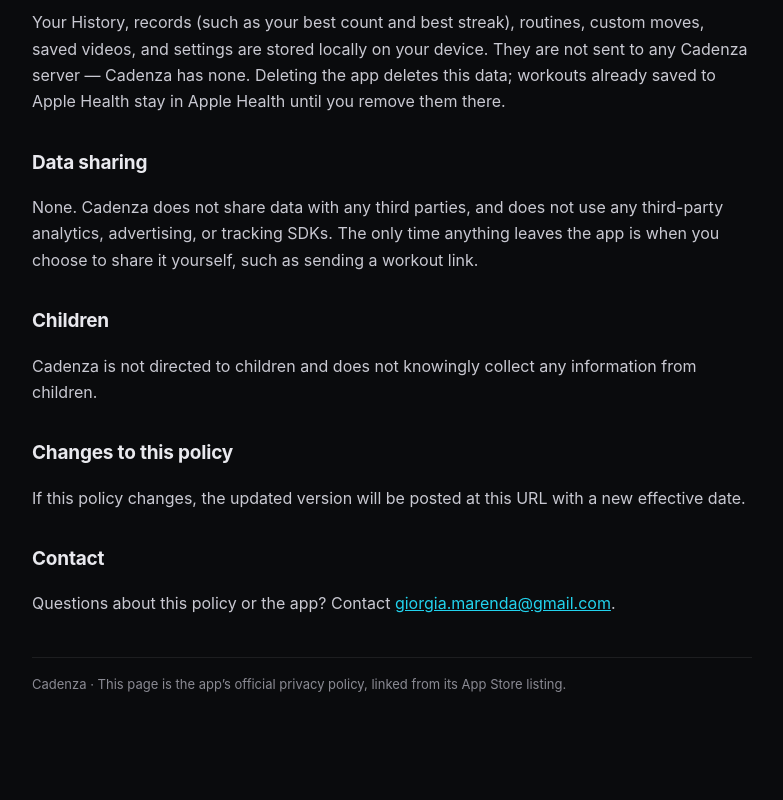
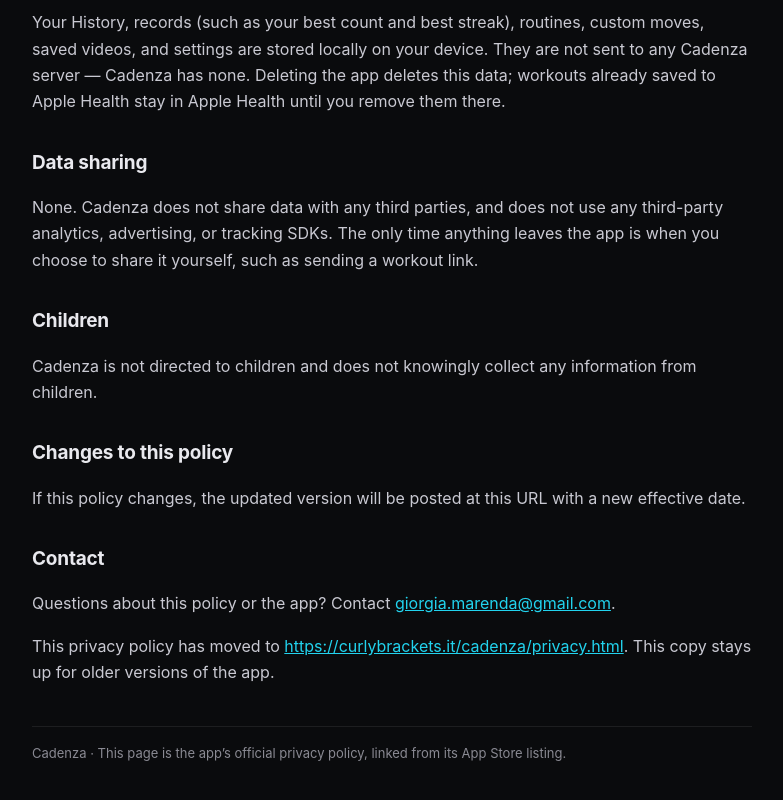
Before and after one commit to giorgia/cadenza-privacy, a plain HTML site: page index.html in a window 1280 px wide. Shown: the part 2471-3271 px from the top of the page, without its empty margins (248-1031 px from the left). Before the commit the page ends 3206 px from the top, so only its background shows below. Drawn offline with Linux system fonts and the light colour scheme.

Commit message:
Point the privacy and support pages to curlybrackets.it
Add a canonical link and a "moved" note. The pages keep their content and
stay live for Cadenza 3.1.0 and earlier.

Co-Authored-By: Claude Opus 5.5 <noreply@anthropic.com>

```diff
--- a/index.html
+++ b/index.html
@@ -4,6 +4,7 @@
 <meta charset="utf-8">
 <meta name="viewport" content="width=device-width, initial-scale=1">
 <title>Cadenza — Privacy Policy</title>
+<link rel="canonical" href="https://curlybrackets.it/cadenza/privacy.html">
 <style>
   :root{color-scheme:dark light}
   *{box-sizing:border-box}
@@ -74,6 +75,7 @@
   <h2>Contact</h2>
   <p>Questions about this policy or the app? Contact <a href="mailto:giorgia.marenda@gmail.com">giorgia.marenda@gmail.com</a>.</p>
 
+  <p class="moved">This privacy policy has moved to <a href="https://curlybrackets.it/cadenza/privacy.html">https://curlybrackets.it/cadenza/privacy.html</a>. This copy stays up for older versions of the app.</p>
   <footer>Cadenza · This page is the app’s official privacy policy, linked from its App Store listing.</footer>
 </main>
 </body>
```
Also changed, not shown: support.html (+2 -0 lines).
